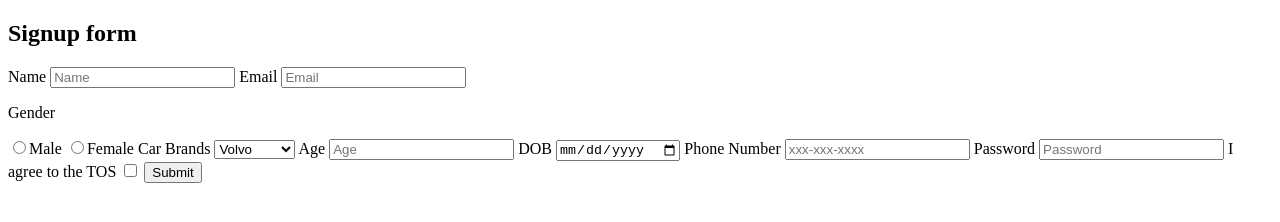
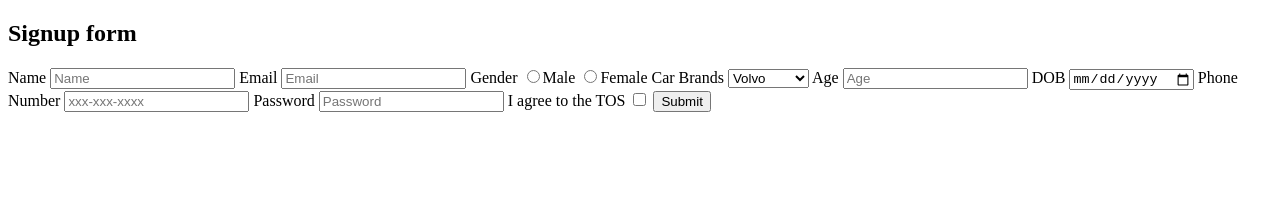
Before and after one commit to acciojob/signup-form-car-Snigdha1975, a website: page main.html in a window 1280 px wide. Drawn offline with Linux system fonts and the light colour scheme.

Commit message:
created a submission

```diff
--- a/main.html
+++ b/main.html
@@ -17,16 +17,13 @@
 	<input type="text" id="name" name="name" placeholder="Name" required>
 		<label for="email">Email</label>
 	<input type="email" id="email" name="email" placeholder="Email" required>
-		<p>Gender</p>
-		<label>
-			<input type="radio" name="gender_m" value="Male" required>Male
-		</label>
-	<label>
-	<input type="radio" name="gender_f" value="Female" required>Female
+		<label for="gender" required>Gender
+			<input type="radio" id="gender_m" value="Male">Male
+	        <input type="radio" id="gender_f" value="Female">Female
 		</label>
 		<label for="cars">Car Brands</label>
 
-<select name="cars" id="cars">
+<select name="cars" id="cars" placeholder="--Please choose an option-">
   <option value="volvo">Volvo</option>
   <option value="saab">Saab</option>
   <option value="mercedes">Mercedes</option>
```
